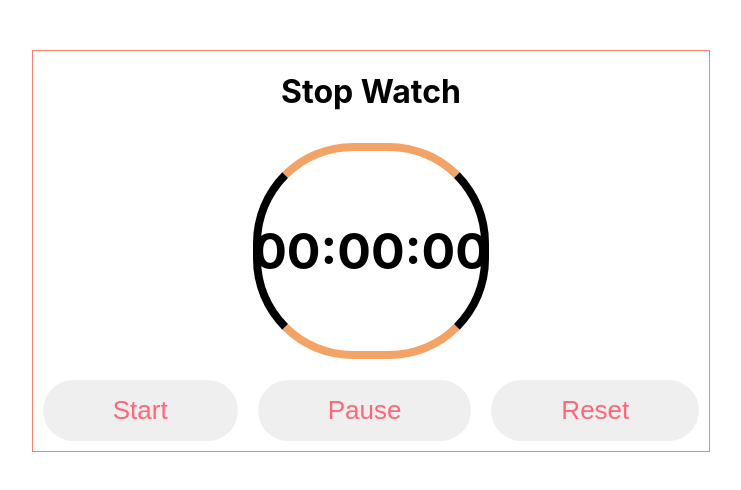
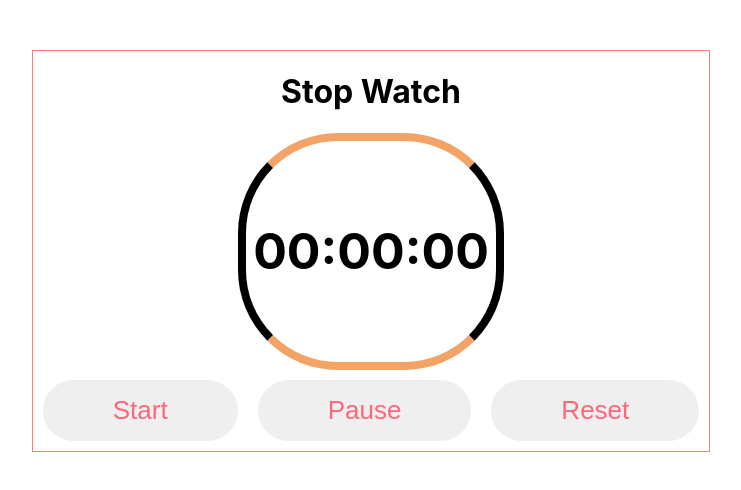
Before and after one commit to samadakram/Stop-watch-typescript, a React (Create React App) app: page / in a window 1280 px wide. Shown: the top 490 px of the page, without its empty margins (269-1010 px from the left). Built offline with nearby package versions, Linux system fonts and the light colour scheme.

Commit message:
Update Timer.css

```diff
--- a/src/components/Timer/Timer.css
+++ b/src/components/Timer/Timer.css
@@ -21,7 +21,7 @@
     justify-content: center;
     align-items: center;
     text-align: center;
-    padding: 0 10px 0 10px;
+    padding: 25px 25px 25px 25px;
 }
 
 span {
```
